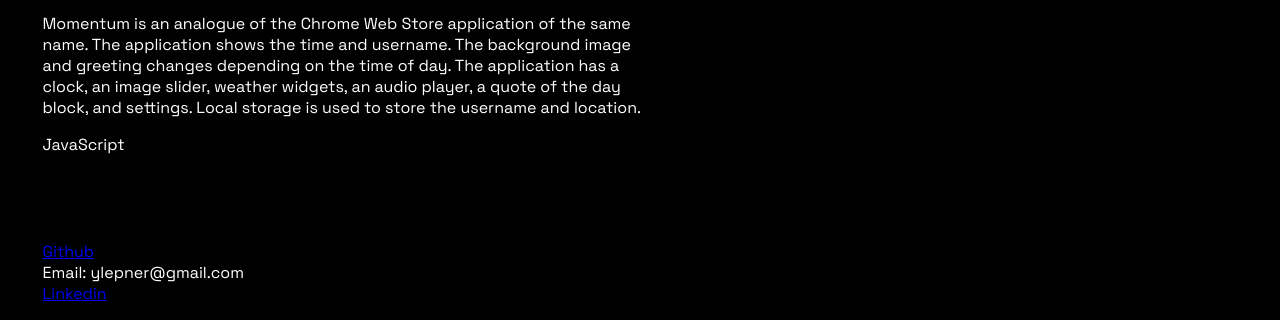
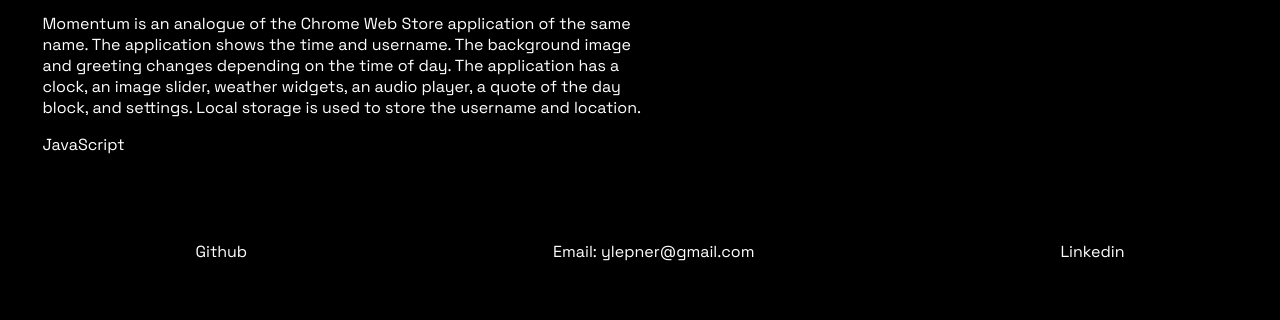
Before and after one commit to ylepner/cv, a plain HTML site: page src/index.html in a window 1280 px wide. Shown: the part 2290-2610 px from the top of the page. After the commit the page ends 2568 px from the top, so only its background shows below. Drawn offline with Linux system fonts and the light colour scheme.

Commit message:
style: style footer

```diff
--- a/src/index.css
+++ b/src/index.css
@@ -168,3 +168,24 @@ h1 {
 .projects-list-link {
   padding-bottom: 70px;
 }
+
+/* footer */
+
+.contacts {
+  display: flex;
+  justify-content: space-around;
+}
+
+.contacts-list {
+  text-decoration: none;
+}
+
+.contacts-link > a {
+  color: white;
+  text-decoration: none;
+  cursor: pointer;
+}
+
+.contacts-link > *:hover {
+  text-decoration: underline;
+}
```
